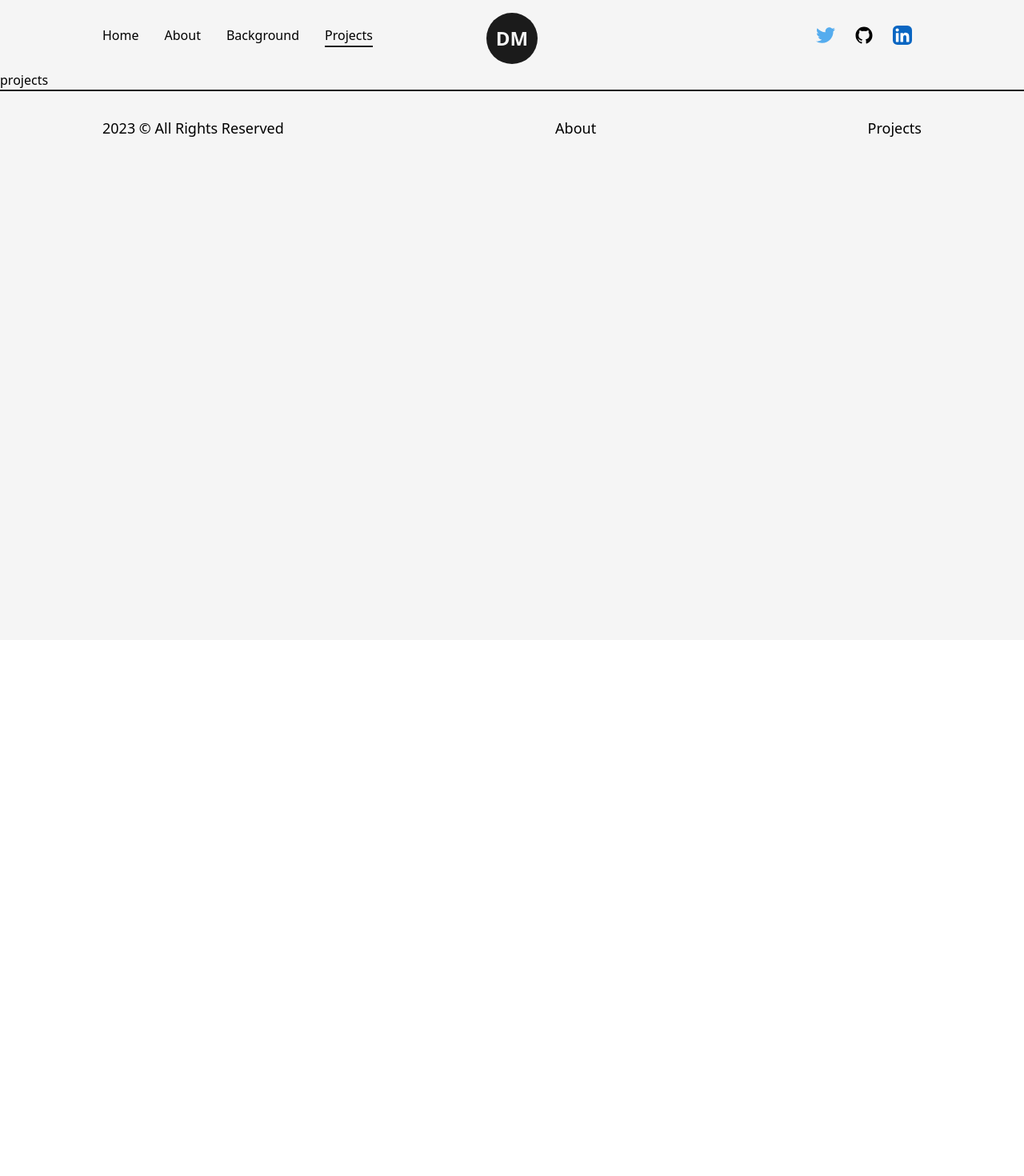
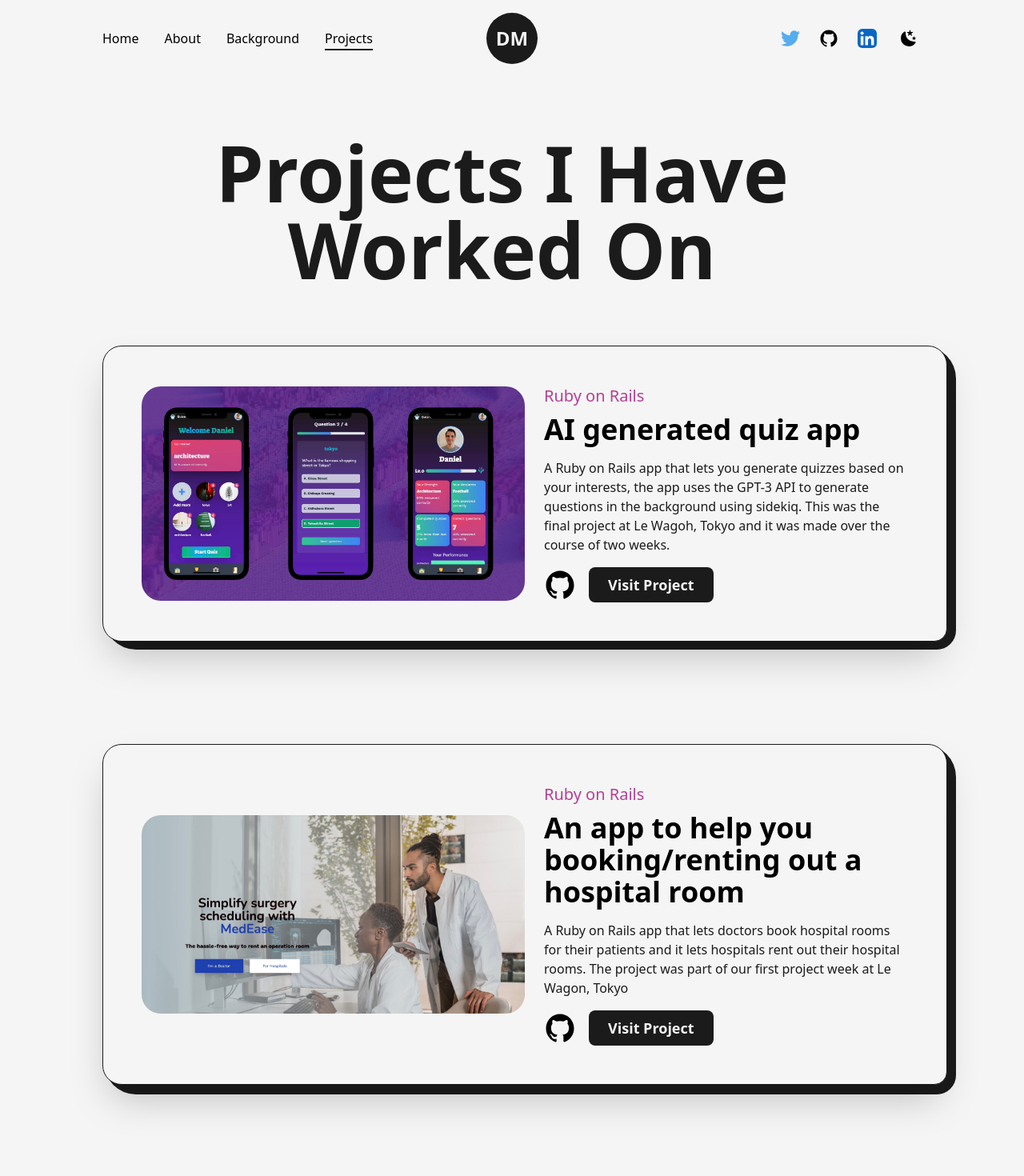
Before and after one commit to dmalmq/portfolio, a Next.js app: page /projects in a window 1280 px wide. Shown: the top 1470 px of the page at 80% size. Before the commit the page ends 800 px from the top, so only its background shows below. Built offline with nearby package versions, Linux system fonts and the light colour scheme.

Commit message:
added the projects page and started working on darkmode

```diff
--- a/src/components/Experience.tsx
+++ b/src/components/Experience.tsx
@@ -58,7 +58,7 @@ const Experience = () => {
     offset: ["start end", "center start"],
   });
   return (
-    <div className="my-48">
+    <div className="my-12">
       <h2 className="mb-32 w-full text-center text-8xl font-bold">
         Experience
       </h2>
--- a/src/components/Footer.tsx
+++ b/src/components/Footer.tsx
@@ -7,7 +7,9 @@ const Footer = () => {
     <footer className="w-full border-t-2 border-solid border-dark text-lg font-medium">
       <Layout className="flex items-center justify-between py-8">
         <span>{new Date().getFullYear()} &copy; All Rights Reserved</span>
+        <Link href="/">Home</Link>
         <Link href="/about">About</Link>
+        <Link href="/background">Background</Link>
         <Link href="/projects">Projects</Link>
       </Layout>
     </footer>
--- a/src/components/Navbar.tsx
+++ b/src/components/Navbar.tsx
@@ -4,6 +4,8 @@ import Link from "next/link";
 import Logo from "./Logo";
 import { GithubIcon, LinkedInIcon, TwitterIcon } from "./Icons";
 import { motion } from "framer-motion";
+import useThemeSwitcher from "../components/hooks/useThemeSwitcher";
+import { MoonIcon, SunIcon } from "./Icons";
 
 interface CustomLinkProps {
   href: string;
@@ -23,8 +25,9 @@ const CustomLink: React.FC<CustomLinkProps> = ({
       {title}
 
       <span
-        className={`transistion-[width] ease absolute -bottom-1 left-0 inline-block h-[2px]  bg-dark duration-300 group-hover:w-full ${router.asPath === href ? "w-full" : "w-0"
-          }
+        className={`transistion-[width] ease absolute -bottom-1 left-0 inline-block h-[2px]  bg-dark duration-300 group-hover:w-full ${
+          router.asPath === href ? "w-full" : "w-0"
+        }
         }`}
       >
         &nbsp;
@@ -34,6 +37,8 @@ const CustomLink: React.FC<CustomLinkProps> = ({
 };
 
 const Navbar = () => {
+  const [mode, setMode] = useThemeSwitcher();
+
   return (
     <header className="flex w-full items-center justify-between px-32 py-8 font-medium">
       <nav>
@@ -71,7 +76,22 @@ const Navbar = () => {
         >
           <LinkedInIcon />
         </motion.a>
+
+        <button
+          onClick={() => {
+            // @ts-ignore
+            setMode(mode === "dark" ? "light" : "dark");
+          }}
+          className="ml-3 flex items-center justify-center rounded-full p-1"
+        >
+          {mode === "dark" ? (
+            <SunIcon className={"fill-dark"} />
+          ) : (
+            <MoonIcon className={"fill-dark"} />
+          )}
+        </button>
       </nav>
+
       <div className="absolute left-[50%] top-2 translate-x-[-50%]">
         <Logo />
       </div>
--- /dev/null
+++ b/src/components/hooks/useThemeSwitcher.tsx
@@ -0,0 +1,47 @@
+import { useEffect, useState } from "react";
+
+const useThemeSwitcher = () => {
+  const preferDarkQuery = "(prefers-color-scheme: dark)";
+  const [mode, setMode] = useState("");
+
+  useEffect(() => {
+    const mediaQuery = window.matchMedia(preferDarkQuery);
+    const userPref = window.localStorage.getItem("theme");
+
+    const handleChange = () => {
+      if (userPref) {
+        const check = userPref === "dark" ? "dark" : "light";
+        setMode(check);
+        if (check === "dark") {
+          document.documentElement.classList.add("dark");
+        } else {
+          document.documentElement.classList.remove("dark");
+        }
+      } else {
+        const check = mediaQuery.matches ? "dark" : "light";
+        setMode(check);
+        if (check === "dark") {
+          document.documentElement.classList.add("dark");
+        } else {
+          document.documentElement.classList.remove("dark");
+        }
+      }
+    };
+    mediaQuery.addEventListener("change", handleChange);
+    return () => mediaQuery.removeEventListener("change", handleChange);
+  }, []);
+
+  useEffect(() => {
+    if (mode === "dark") {
+      document.documentElement.classList.add("dark");
+      window.localStorage.setItem("theme", "dark");
+    } else {
+      document.documentElement.classList.remove("dark");
+      window.localStorage.setItem("theme", "light");
+    }
+  }, [mode]);
+
+  return [mode, setMode];
+};
+
+export default useThemeSwitcher;
--- a/src/pages/about.tsx
+++ b/src/pages/about.tsx
@@ -5,8 +5,6 @@ import AnimateText from "../components/AnimatedText";
 import Image from "next/image";
 import profilePic from "../../public/images/avatar.png";
 import Skills from "../components/Skills";
-import Experience from "../components/Experience";
-import Education from "../components/Education";
 
 const About = () => {
   return (
@@ -22,7 +20,7 @@ const About = () => {
         <Layout className="pt-16">
           <AnimateText
             text="A Civil Engineer Turned Software Developer"
-            className="mb-16 !text-6xl"
+            className="mb-16"
           />
           <div className="grid w-full grid-cols-8 gap-16">
             <div className="col-span-3 flex flex-col items-start justify-start">
--- a/src/pages/projects.tsx
+++ b/src/pages/projects.tsx
@@ -1,7 +1,172 @@
 import React from "react";
+import Head from "next/head";
+import Layout from "../components/Layout";
+import AnimatedText from "../components/AnimatedText";
+import Link from "next/link";
+import Image from "next/image";
+import { GithubIcon } from "Y/components/Icons";
+
+interface FeaturedProjectProps {
+  type: string;
+  title: string;
+  summary: string;
+  img: string;
+  link: string;
+  github: string;
+}
+
+interface ProjectProps {
+  type: string;
+  title: string;
+  img: string;
+  link: string;
+  github: string;
+}
+
+const FeaturedProject: React.FC<FeaturedProjectProps> = ({
+  type,
+  title,
+  summary,
+  img,
+  link,
+  github,
+}) => {
+  return (
+    <article className="relative flex w-full items-center justify-between rounded-3xl rounded-br-2xl border border-solid border-dark bg-light p-12 shadow-2xl">
+      <div className="absolute -right-3 top-0 -z-10 h-[103%] w-[101%] rounded-[2.5rem] rounded-br-3xl bg-dark" />
+      <Link
+        href={link}
+        target="_blank"
+        className="w-1/2 cursor-pointer overflow-hidden rounded-lg"
+      >
+        <Image
+          src={img}
+          alt="title"
+          className="h-auto w-full rounded-3xl"
+          width={3100}
+          height={1700}
+        />
+      </Link>
+
+      <div className="flex w-1/2 flex-col items-start justify-between pl-6">
+        <span className="text-xl font-medium text-primary">{type}</span>
+        <Link
+          href={link}
+          target="_blank"
+          className="underline-offset-2 hover:underline"
+        >
+          <h2 className="my-2 w-full text-left text-4xl font-bold">{title}</h2>
+        </Link>
+        <p className="my-2 font-medium text-dark">{summary}</p>
+        <div className="mt-2 flex items-center">
+          <Link href={github} target="_blank" className="w-10">
+            <GithubIcon />
+          </Link>
+          <Link
+            href={link}
+            target="_blank"
+            className="ml-4 rounded-lg bg-dark p-2 px-6 text-lg font-semibold text-light"
+          >
+            Visit Project
+          </Link>
+        </div>
+      </div>
+    </article>
+  );
+};
+
+// const Project: React.FC<ProjectProps> = ({
+//   type,
+//   title,
+//   img,
+//   link,
+//   github,
+// }) => {
+//   return (
+//     <article className="flex relative flex-col justify-center items-center p-6 w-full rounded-2xl border border-solid border-dark bg-light">
+//       <div className="absolute -right-3 top-0 -z-10 h-[103%] w-[101%] rounded-[2rem] rounded-br-3xl bg-dark" />
+//       <Link
+//         href={link}
+//         target="_blank"
+//         className="overflow-hidden w-full rounded-lg cursor-pointer"
+//       >
+//         <Image
+//           src={img}
+//           alt="title"
+//           className="w-full h-auto rounded-2xl"
+//           width={3100}
+//           height={1700}
+//         />
+//       </Link>
+//       <div className="flex flex-col justify-between items-start w-full">
+//         <span className="text-xl font-medium text-primary">{type}</span>
+//         <Link
+//           href={link}
+//           target="_blank"
+//           className="hover:underline underline-offset-2"
+//         >
+//           <h2 className="my-2 w-full text-3xl font-bold text-left">{title}</h2>
+//         </Link>
+//         <div className="flex justify-between mt-2 w-full item-center">
+//           <Link
+//             href={link}
+//             target="_blank"
+//             className="ml-4 text-lg font-semibold"
+//           >
+//             Visit Project
+//           </Link>
+//           <div className="flex items-center mt-2">
+//             <Link href={github} target="_blank" className="w-10">
+//               <GithubIcon />
+//             </Link>
+//           </div>
+//         </div>
+//       </div>
+//     </article>
+//   );
+// };
 
 const projects = () => {
-  return <div>projects</div>;
+  return (
+    <>
+      <Head>
+        <title>Portfolio | Projects Page</title>
+        <meta
+          name="description"
+          content="software developer projects ruby rails typescript tokyo"
+        />
+      </Head>
+      <main className="mb-16 flex w-full flex-col items-center justify-center">
+        <Layout className="pt-16">
+          <AnimatedText text="Projects I have worked on" className="mb-16" />
+
+          <div className="grid grid-cols-12 gap-24 gap-y-32">
+            <div className="col-span-12">
+              <FeaturedProject
+                title="AI generated quiz app"
+                type="Ruby on Rails"
+                summary="A Ruby on Rails app that lets you generate quizzes based on your interests, the app uses the GPT-3 API to generate questions in the background using sidekiq. This was the final project at Le Wagoh, Tokyo and it was made over the course of two weeks."
+                img="/images/quizmate.jpg"
+                link="https://www.quizmate.tech/"
+                github="https://github.com/dmalmq/Quizmate"
+              />
+            </div>
+
+            <div className="col-span-12">
+              <FeaturedProject
+                title="An app to help you booking/renting out a hospital room"
+                type="Ruby on Rails"
+                summary="A Ruby on Rails app that lets doctors book hospital rooms for their patients and it lets hospitals rent out their hospital rooms. The project was part of our first project week at Le Wagon, Tokyo"
+                img="/images/medease.jpg"
+                link="https://medease.herokuapp.com/"
+                github="https://github.com/dmalmq/Quizmate"
+              />
+            </div>
+          </div>
+        </Layout>
+      </main>
+    </>
+  );
 };
 
 export default projects;
--- a/tsconfig.json
+++ b/tsconfig.json
@@ -34,7 +34,8 @@
     "**/*.tsx",
     "**/*.jsx",
     "**/*.cjs",
-    "**/*.mjs"
+    "**/*.mjs",
+    "additional.d.ts"
   ],
   "exclude": [
     "node_modules"
```
Also changed, not shown: public/images/medease.jpg (added), public/images/quizmate.jpg (added).
